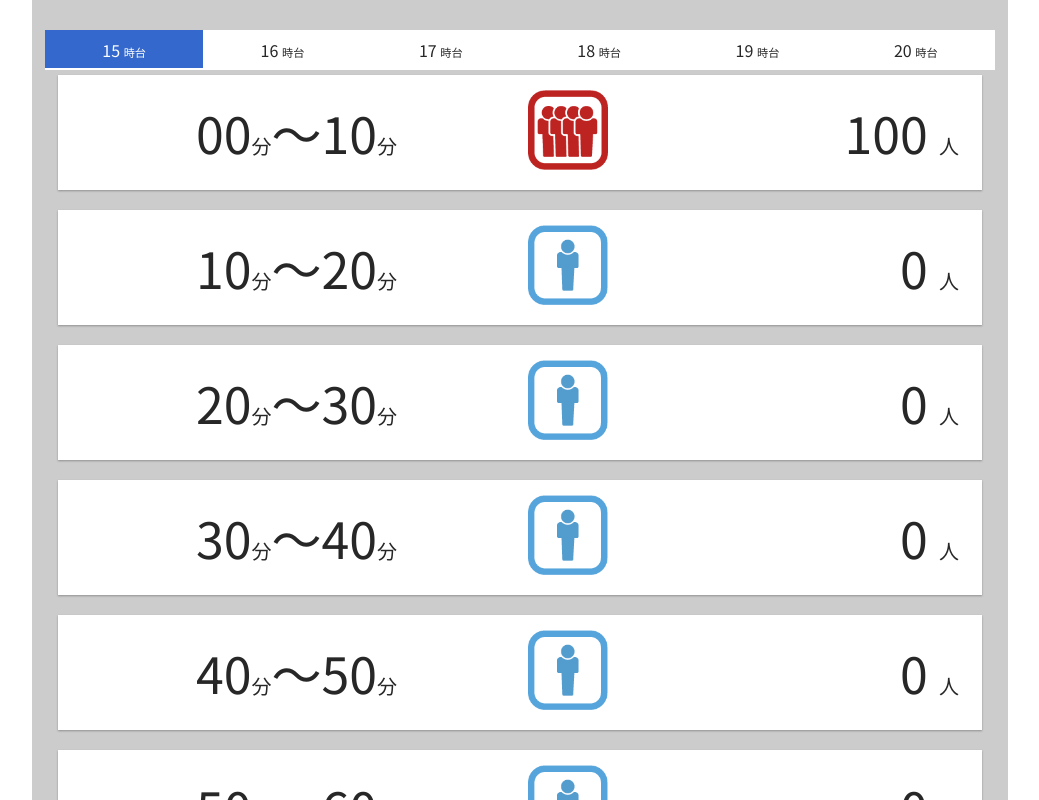
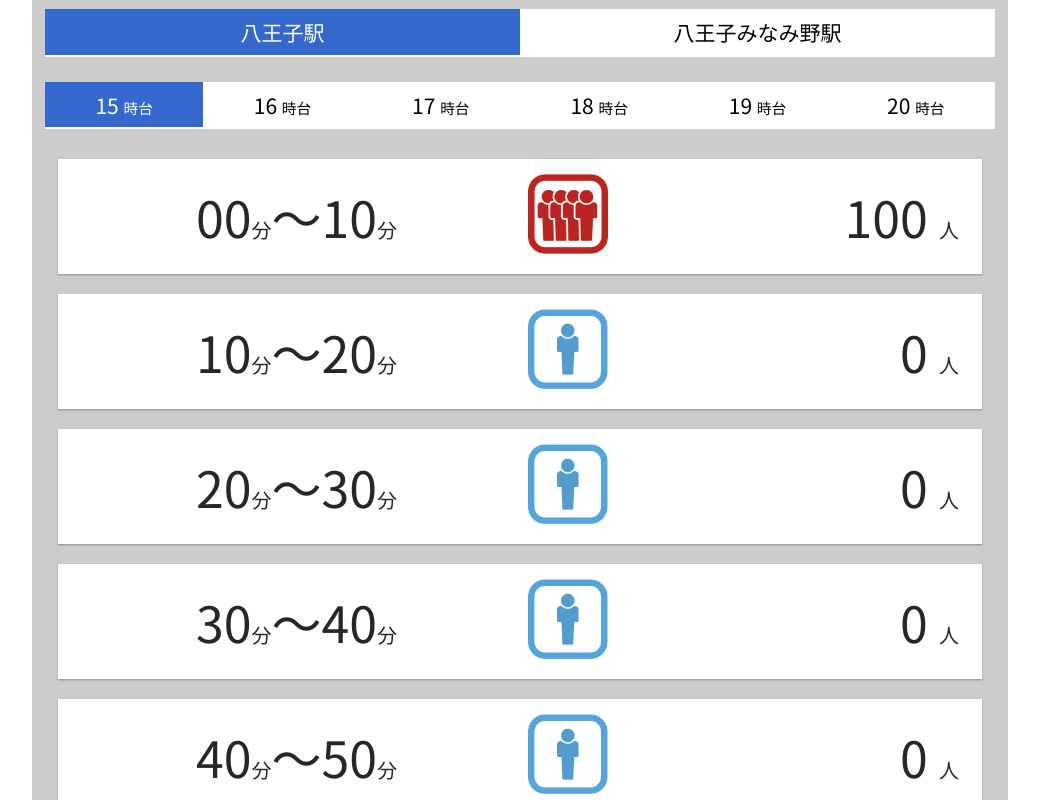
Before and after one commit to TUT22-DevTeam/BUS-WebApp-Frontend, a Next.js app: page / in a window 1280 px wide. Shown: the top 800 px of the page, without its empty margins (120-1159 px from the left). Built offline with nearby package versions, Linux system fonts and the light colour scheme.

Commit message:
リファクタリング その1

```diff
--- /dev/null
+++ b/components/SelectStaBox.js
@@ -0,0 +1,28 @@
+const staBox = (props) => {
+    return (
+        <ul className="tab tab-block">
+            <li className={props.currentStaId == 0 ? "tab-item active" : "tab-item"}>
+                <a className="staName" onClick={() => {
+                    props.setCurrentStaId(0)
+                    props.setcrowdData(props.currentData[0][props.selectUserNum]) // 八王子駅のデータをセット
+                }}>
+                    八王子<span className="small">駅</span>
+                </a>
+            </li>
+            <li className={!(props.currentStaId == 0) ? "tab-item active" : "tab-item"}>
+                <a className="staName" onClick={() => {
+                    props.setCurrentStaId(1)
+                    props.setcrowdData(props.currentData[1][props.selectUserNum]) // 八王子駅のデータをセット
+                }}>
+                    八王子みなみ野<span className="small">駅</span>
+                </a>
+            </li>
+        </ul>
+    )
+}
+
+export default function SelectStaBox(props) {
+    return (
+        !(props.currentData.length == 0) ? staBox(props) : <p>エラーが発生しました</p>
+    )
+}
--- a/components/SelectTimeBox.js
+++ b/components/SelectTimeBox.js
@@ -1,7 +1,9 @@
-export default function timeTable(props) {
+import styles from '../styles/components/SelectTimeBox.module.css'
+
+export default function SelectTimeBox(props) {
     return (
         <>
-            <ul className="tab tab-block timetable">
+            <ul className={`tab tab-block ${styles.timeTable}`}>
                 {Object.keys(props.timeAry).map((key) => {
                     return (
                         <li
@@ -15,9 +17,9 @@ export default function timeTable(props) {
                             }>
                             <a onClick={() => {
                                 props.setUserNum(key)
-                                props.setcrowdData(props.currentStaData[key])
+                                props.setcrowdData(props.currentStaData[props.currentStaId][key])
                             }}>
-                                {props.timeAry[key]} <span className="small">時台</span>
+                                {props.timeAry[key]} <span className={styles.small}>時台</span>
                             </a>
                         </li>
                     );
--- a/components/TimeTable.js
+++ b/components/TimeTable.js
@@ -1,4 +1,3 @@
-
 import styles from '../styles/components/TimeTable.module.css'
 const crowdImg = ["icons/few.png", "icons/little.png", "icons/medium.png", "icons/many.png"]
 
--- a/pages/_app.js
+++ b/pages/_app.js
@@ -1,5 +1,5 @@
 import '../assets/css/spectre.min.css'
-import '../styles/globals.css'
+import '../styles/global.css'
 
 function MyApp({ Component, pageProps }) {
   return <Component {...pageProps} />
--- a/pages/index.js
+++ b/pages/index.js
@@ -1,7 +1,8 @@
 import { useState, useEffect } from "react";
 import TimeTable from "../components/TimeTable";
-import styles from '../styles/index.module.css'
+import styles from '../styles/pages/index.module.css'
 import SelectTimeBox from "../components/SelectTimeBox";
+import SelectStaBox from "../components/SelectStaBox";
 
 const getTime = (num) => { // 今からn時間後の時刻を取得する
   const date = new Date();
@@ -11,41 +12,45 @@ const getTime = (num) => { // 今からn時間後の時刻を取得する
 
 const busTimeAry = ["00", "10", "20", "30", "40", "50", "60"];
 const timeAry = [...Array(6).keys()].map((d) => { return getTime(d) }); // 今から6時間後の時刻を配列に格納
-const minamino = [
+const data = [
+  [
     [100, 0, 0, 0, 0, 0],
     [0, 0, 0, 0, 0, 0],
     [0, 0, 0, 0, 0, 0],
     [0, 0, 0, 0, 0, 0],
     [0, 0, 0, 0, 0, 0],
     [0, 0, 0, 0, 0, 0]
-]
-
-const hachi = [
-  [100, 0, 0, 0, 0, 0],
+  ],
+  [
+    [100000, 0, 0, 0, 0, 0],
     [0, 0, 0, 0, 0, 0],
     [0, 0, 0, 0, 0, 0],
     [0, 0, 0, 0, 0, 0],
     [0, 0, 0, 0, 0, 0],
     [0, 0, 0, 0, 0, 0]
   ]
+];
 
 console.log(timeAry)
 
-export default function index() {
-  const [currentStaData, setCurrentStaData] = useState([]);
-  const [crowdData, setcrowdData] = useState([]);
-  const [selectUserNum, setUserNum] = useState(0);
+export default function Index() {
+  const [currentData, setCurrentData] = useState([]); // 現在の混雑状況のデータ
+  const [currentStaId, setCurrentStaId] = useState(0); // 0:八王子駅, 1:八王子みなみ野駅
+  const [crowdData, setcrowdData] = useState(data[0][0]); // 混雑状況のデータ時間別データが入るところ
+  const [selectUserNum, setUserNum] = useState(0); // ユーザーが選択した時刻のインデックス番号
 
   useEffect(() => {
-    setCurrentStaData(hachi);
-    setcrowdData(hachi[0]); // 現在時刻の人数データを挿入
+    setCurrentData(data); // データをセット
   }, []);
 
   return (
     <div className={`container grid-lg ${styles.boxMain}`}>
       <div className={`col-ms-12 ${styles.mainBox}`}>
         <div className={`container ${styles.CMargin}`}>
-          <SelectTimeBox setcrowdData={setcrowdData} currentStaData={currentStaData} timeAry={timeAry} selectUserNum={selectUserNum} setUserNum={setUserNum} />
+          <SelectStaBox currentStaId={currentStaId} setCurrentStaId={setCurrentStaId} setcrowdData={setcrowdData} currentData={currentData} selectUserNum={selectUserNum} />
+          <SelectTimeBox setcrowdData={setcrowdData} currentStaData={currentData} timeAry={timeAry} selectUserNum={selectUserNum} setUserNum={setUserNum} currentStaId={currentStaId} />
+        </div>
+        <div className="container">
           <TimeTable busTimeAry={busTimeAry} crowdData={crowdData} />
         </div>
       </div >
--- /dev/null
+++ b/styles/components/SelectTimeBox.module.css
@@ -0,0 +1,7 @@
+.timeTable {
+    margin-top: 25px;
+}
+
+.small {
+    font-size: 0.7em;
+}
--- a/styles/components/TimeTable.module.css
+++ b/styles/components/TimeTable.module.css
@@ -16,7 +16,7 @@
     font-size: 50px;
 }
 
-.middleR{
+.middleR {
     display: flex;
     justify-content: flex-end;
     align-items: center;
--- /dev/null
+++ b/styles/global.css
@@ -0,0 +1,44 @@
+@import url('https://fonts.googleapis.com/css2?family=Noto+Sans+JP:wght@400');
+@import url('https://css.gg/css');
+
+body {
+    font-family: 'Noto Sans JP', sans-serif;
+    color: rgb(39, 39, 39);
+}
+
+a,
+a:visited,
+a:active {
+    text-decoration: underline;
+    color: inherit;
+}
+
+h2 {
+    margin-top: 0;
+    margin-bottom: 0;
+}
+
+p {
+    margin: 0;
+}
+
+.margin {
+    margin-top: 50px;
+}
+
+.tab {
+    border-bottom: 0px;
+    background-color: rgb(255, 255, 255);
+}
+
+.tab .tab-item.active a {
+    border-bottom-color: rgb(255, 255, 255);
+    background-color: rgb(52, 104, 204);
+    color: rgb(255, 255, 255) !important;
+}
+
+.tab .tab-item.celected a {
+    border-bottom-color: rgb(255, 255, 255);
+    background-color: rgb(127, 128, 129);
+    color: rgb(255, 255, 255) !important;
+}
--- a/styles/globals.css
+++ /dev/null
@@ -1,178 +0,0 @@
-@import url('https://fonts.googleapis.com/css2?family=Noto+Sans+JP:wght@400');
-@import url('https://css.gg/css');
-
-body {
-  font-family: 'Noto Sans JP', sans-serif;
-  color: rgb(39, 39, 39);
-}
-
-a,
-a:visited,
-a:active {
-  text-decoration: underline;
-  color: inherit;
-}
-
-h2 {
-  margin-top: 0;
-  margin-bottom: 0;
-}
-
-p {
-  margin: 0;
-}
-
-.margin {
-  margin-top: 50px;
-}
-
-.c-margin a {
-  color: #000 !important;
-  font-size: 21px;
-}
-
-.timeBox {
-  margin: 5px;
-  padding: 15px;
-  background-color: #fff;
-  margin-bottom: 20px;
-  box-shadow: 0px 1px 2px 0px rgb(0 0 0 / 30%);
-}
-
-.sta_name {
-  font-size: 1rem;
-}
-
-
-.c-margin2 {
-  margin-bottom: 30px;
-}
-
-.btn-right {
-  float: right;
-}
-
-.info-box {
-  padding: 30px;
-  background-color: #fff;
-  border-radius: 10px;
-  color: rgb(230, 93, 93);
-  box-shadow: 0px 1px 2px 0px rgb(0 0 0 / 20%);
-}
-
-.explain-box {
-  margin-top: 30px;
-  margin-bottom: 40px;
-  padding: 30px;
-  background-color: #fff;
-  color: rgb(68, 68, 68);
-  box-shadow: 0px 1px 2px 0px rgb(0 0 0 / 20%);
-}
-
-.box {
-  padding: 40px;
-  background-color: #fff;
-  border-radius: 10px;
-  color: rgb(68, 68, 68);
-  box-shadow: 0px 1px 2px 0px rgb(0 0 0 / 20%);
-}
-
-.container form {
-  padding: 20px;
-}
-
-.info-box-margin {
-  margin-top: 10px;
-  margin-bottom: 30px;
-}
-
-.error-box {
-  padding: 30px;
-  background-color: #fff;
-  box-shadow: 0px 0px 15px -5px #777777;
-}
-
-.send-error-box {
-  padding: 30px;
-  background-color: rgb(192, 65, 65);
-  color: #fff;
-  box-shadow: 0px 0px 15px -5px #777777;
-}
-
-.send-success-box {
-  padding: 30px;
-  background-color: rgb(86, 180, 133);
-  color: #fff;
-  box-shadow: 0px 0px 15px -5px #777777;
-}
-
-.time {
-  font-size: 1rem;
-}
-
-.small {
-  font-size: 0.7em;
-}
-
-.timetable {
-  margin-top: 25px;
-}
-
-.swich-m {
-  margin-top: 10px;
-  margin-bottom: 20px;
-}
-
-.staBox {
-  height: 70px;
-  margin: 0;
-  padding: 0;
-  text-align: center;
-  background-color: rgb(255, 255, 255);
-  border: solid 0.75px rgb(63, 63, 63);
-}
-
-.tab {
-  border-bottom: 0px;
-  background-color: rgb(255, 255, 255);
-}
-
-.tab .tab-item.active a {
-  border-bottom-color: rgb(255, 255, 255);
-  background-color: rgb(52, 104, 204);
-  color: rgb(255, 255, 255) !important;
-}
-
-.tab .tab-item.celected a {
-  border-bottom-color: rgb(255, 255, 255);
-  background-color: rgb(127, 128, 129);
-  color: rgb(255, 255, 255) !important;
-}
-
-@media screen and (max-width:480px) {
-  .c-margin a {
-    color: #000 !important;
-    font-size: 16px;
-  }
-
-  .time {
-    font-size: 18px;
-  }
-
-  .info-box {
-    padding: 20px;
-    background-color: #fff;
-    border-radius: 10px;
-    color: rgb(226, 78, 78);
-  }
-
-  .timeBox {
-    padding: 10px;
-    background-color: #fff;
-    margin-bottom: 15px;
-  }
-
-  .container form {
-    padding: 10px;
-  }
-}
--- a/styles/index.module.css
+++ b/styles/pages/index.module.css
@@ -11,6 +11,18 @@
     background-color: rgb(204, 204, 204);
 }
 
-.CMargin{
+.CMargin {
     margin-bottom: 30px;
 }
+
+.CMargin a {
+    color: #000 !important;
+    font-size: 21px;
+}
+
+@media screen and (max-width:480px) {
+    .CMargin a {
+        color: #000 !important;
+        font-size: 17px;
+    }
+}
```
Lines whose indentation alone changed are shown as unchanged.
